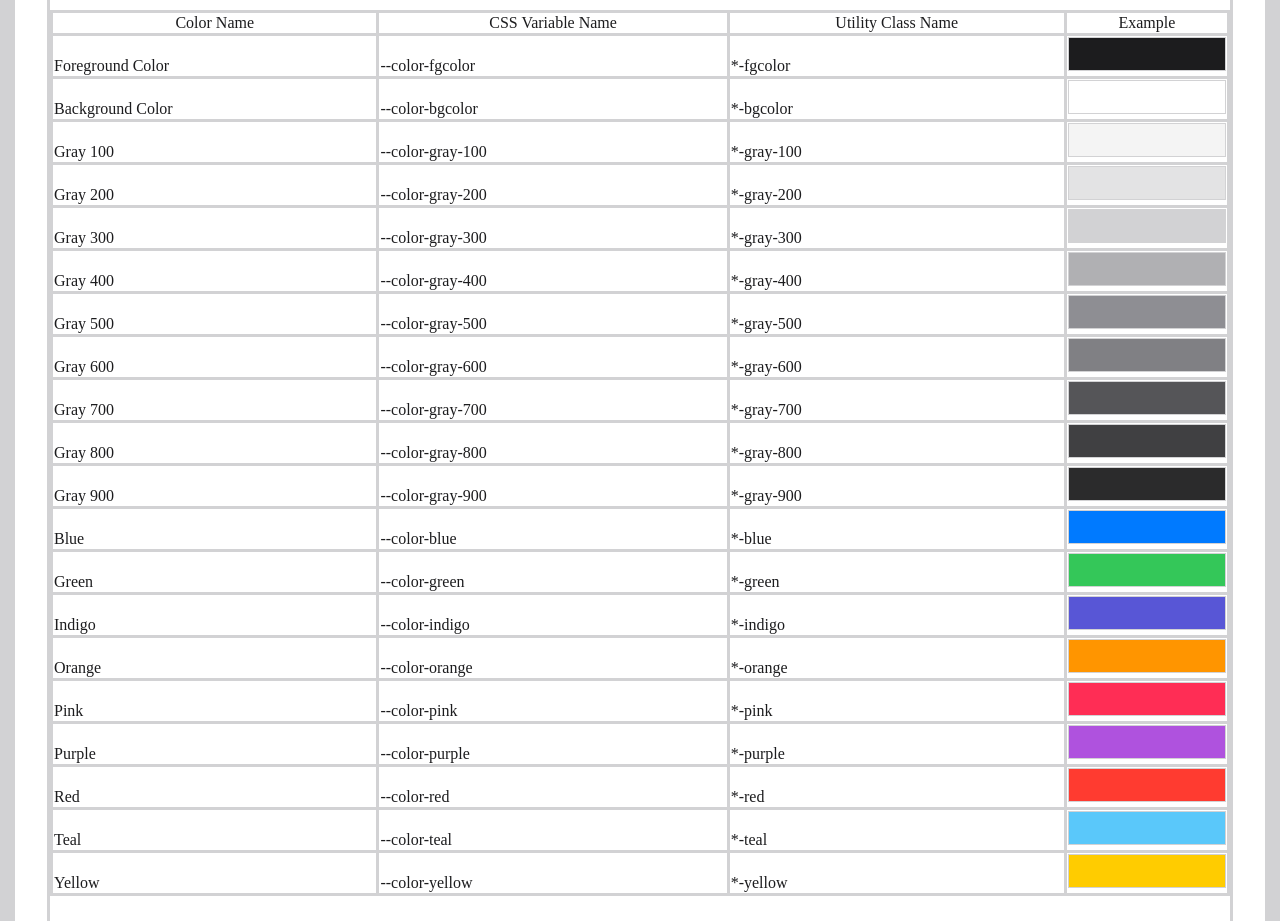
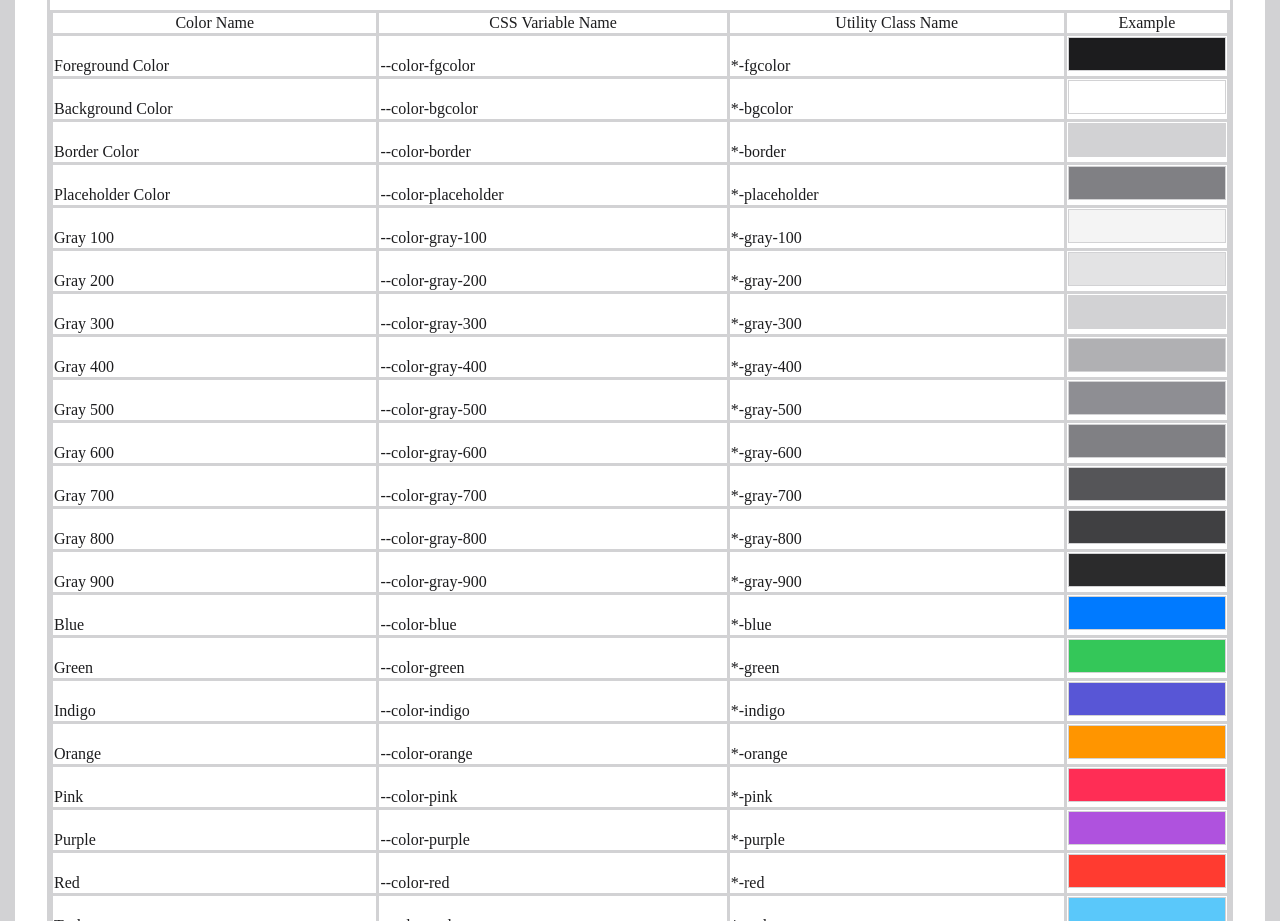
Before and after one commit to jshimkoski/simple-design-system, a Vue app: page /guide in a window 1280 px wide. Shown: the part 2840-3761 px from the top of the page. Built offline with nearby package versions, Linux system fonts and the light colour scheme; what tailwind-css-variables would draw is missing.

Commit message:
add border and placeholder color to guide

```diff
--- a/src/views/Guide.vue
+++ b/src/views/Guide.vue
@@ -264,6 +264,18 @@
             <td><div class="p-4 bg-bgcolor border" /></td>
           </tr>
           <tr>
+            <td>Border Color</td>
+            <td>--color-border</td>
+            <td>*-border</td>
+            <td><div class="p-4 bg-border border" /></td>
+          </tr>
+          <tr>
+            <td>Placeholder Color</td>
+            <td>--color-placeholder</td>
+            <td>*-placeholder</td>
+            <td><div class="p-4 bg-placeholder border" /></td>
+          </tr>
+          <tr>
             <td>Gray 100</td>
             <td>--color-gray-100</td>
             <td>*-gray-100</td>
```
